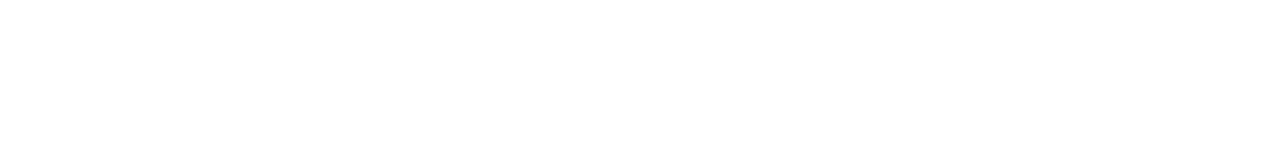
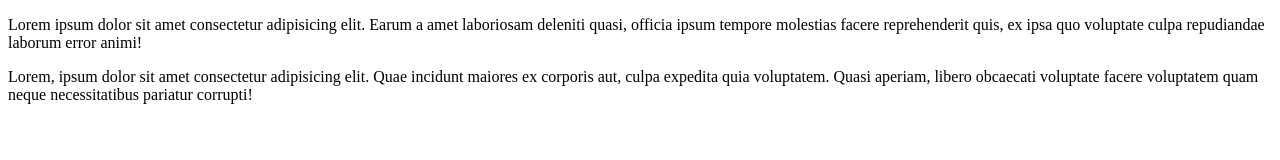
Before and after one commit to JauDev/M05_G02_ProvaGitHub, a plain HTML site: page index.html in a window 1280 px wide. Drawn offline with Linux system fonts and the light colour scheme.

Commit message:
section 1

```diff
--- a/index.html
+++ b/index.html
@@ -8,7 +8,11 @@
         </head>
         <body>
             <main>
-
+                <!--patata = Jaume Gàndara-->
+                <section>
+                    <p>Lorem ipsum dolor sit amet consectetur adipisicing elit. Earum a amet laboriosam deleniti quasi, officia ipsum tempore molestias facere reprehenderit quis, ex ipsa quo voluptate culpa repudiandae laborum error animi!</p>
+                    <p>Lorem, ipsum dolor sit amet consectetur adipisicing elit. Quae incidunt maiores ex corporis aut, culpa expedita quia voluptatem. Quasi aperiam, libero obcaecati voluptate facere voluptatem quam neque necessitatibus pariatur corrupti!</p>
+                </section>
             </main>
         </body>
     </html>
```
